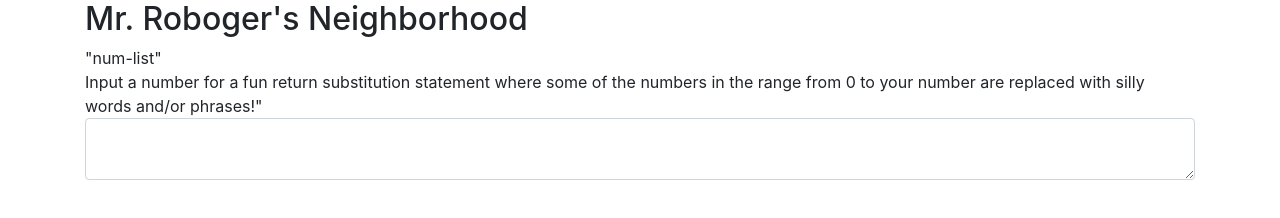
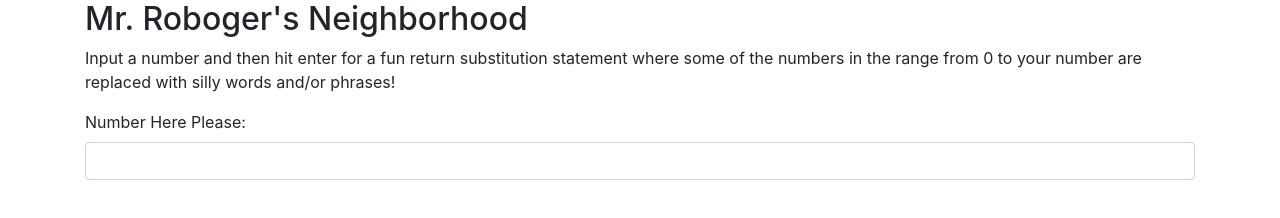
Before and after one commit to KaiKohlsdorf/Mr-Robogers-Neighborhood, a plain HTML site: page index.html in a window 1280 px wide. Drawn offline with Linux system fonts and the light colour scheme.

Commit message:
Fix html to make form group work correctly.

```diff
--- a/index.html
+++ b/index.html
@@ -13,13 +13,13 @@
 <body>
   <div class="container">
     <h2>Mr. Roboger's Neighborhood</h2>
-    <form id>"num-list"
-      <div class="form-group">
-        <p>Input a number for a fun return substitution statement where some of the numbers in the range from 0 to your number are replaced with silly words and/or phrases!"
-        <textarea id="text-passage" name="text-passage" class="form-control">
-        </textarea>
-        </p>
-      </div>
+      <p>Input a number and then hit enter for a fun return substitution statement where some of the numbers in the range from 0 to your number are replaced with silly words and/or phrases!
+      </p>
+        <form id="num-list">
+        <div class="form-group">
+          <label for="numInput">Number Here Please:</label>
+          <input id="numInput" class="form-control" type="text">
+        </div>
     </form>
   </div>
 </body>
--- a/js/scripts.js
+++ b/js/scripts.js
@@ -25,3 +25,14 @@ function numOutput(num) {
   console.log(numList);
   return numList;
 }
+
+
+$(document).ready(function() {
+  $('form#num-list').submit(function (event) {
+    event.preventDefault();
+    const intro = prompt());
+
+
+
+  });
+});
```
